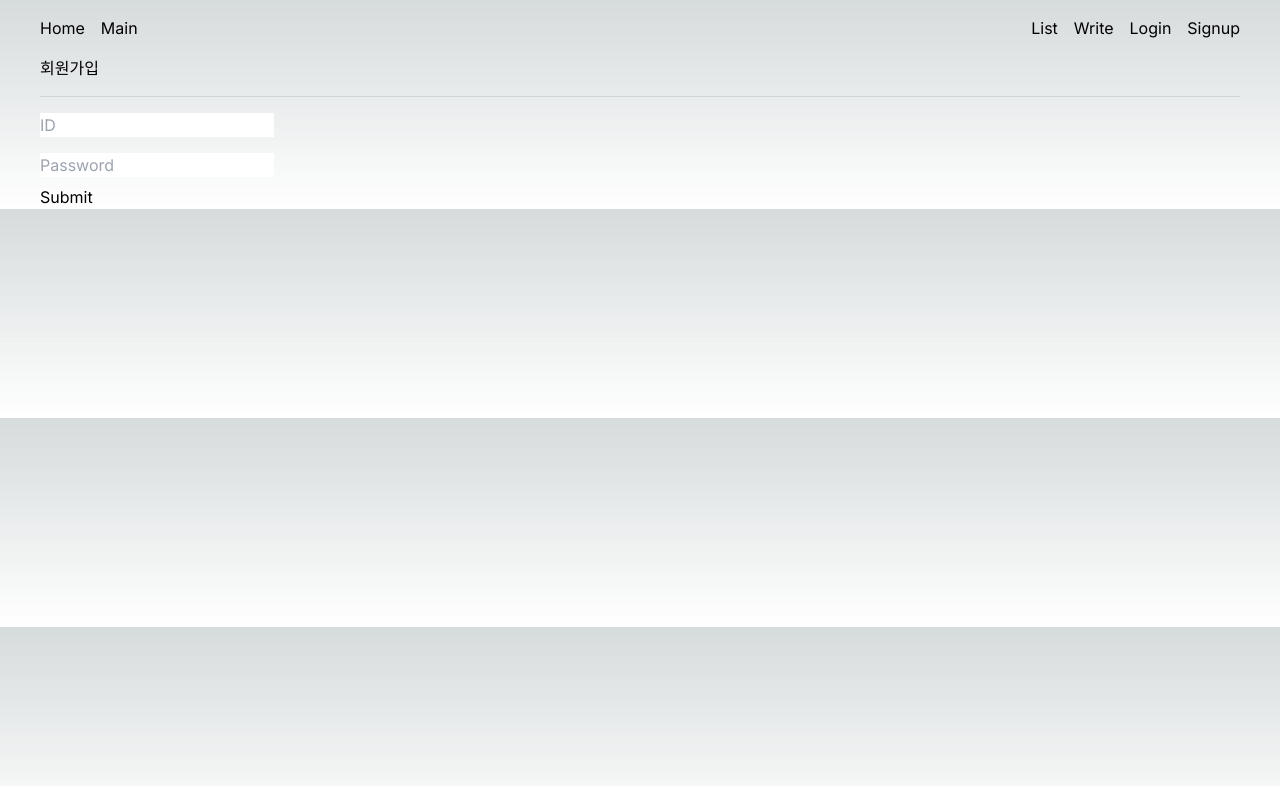
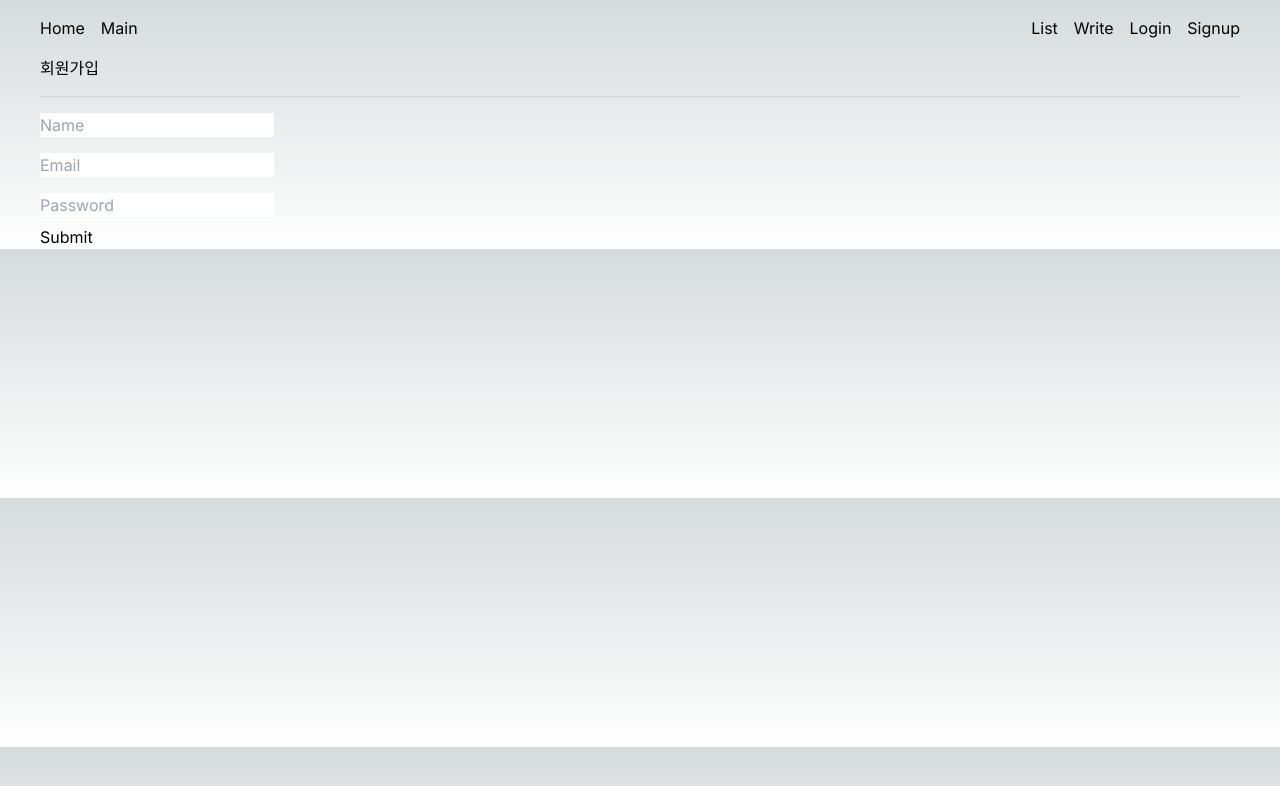
Before and after one commit to art11010/nextjs-practice, a Next.js app in the folder forum/: page /register in a window 1280 px wide. Shown: the top 786 px of the page. Built offline with nearby package versions, Linux system fonts and the light colour scheme; no server answers.

Commit message:
add email input

```diff
--- a/forum/app/register/page.js
+++ b/forum/app/register/page.js
@@ -6,12 +6,18 @@ export default function Register() {
         <div className="flex flex-col items-start gap-4 mt-4 pt-4 border-t border-gray-300">
           <input
             type="text"
-            name="id"
+            name="name"
             className="text-black"
-            placeholder="ID"
+            placeholder="Name"
           />
           <input
-            type="text"
+            type="email"
+            name="email"
+            className="text-black"
+            placeholder="Email"
+          />
+          <input
+            type="password"
             name="password"
             className="text-black"
             placeholder="Password"
```
